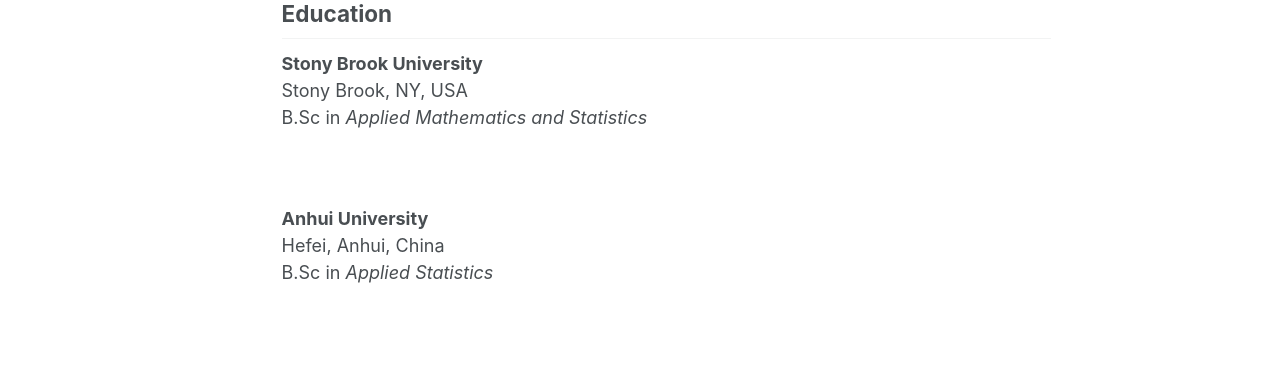
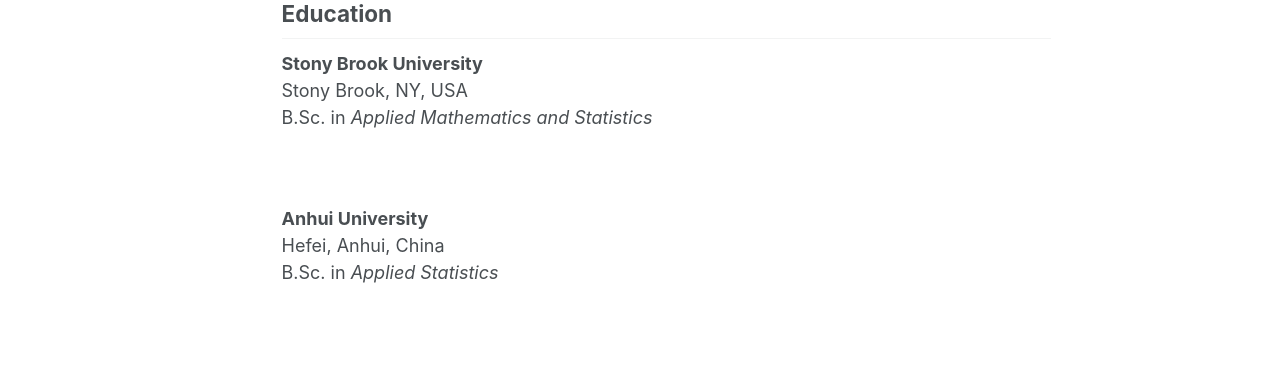
Before and after one commit to feiwang2004/feiwang2004.github.io, a Jekyll site: the page built from _pages/about.md, in a window 1280 px wide and 1269 px high. Shown: the part 352-724 px from the top of the window. Built offline with Jekyll 4.4.1, drawn with Linux system fonts in a browser that asks for light colours.

```diff
--- a/_pages/about.md
+++ b/_pages/about.md
@@ -14,13 +14,13 @@ My name is Fei Wang, which is pronounced as \[feɪ̯ wɑŋ\]. I am currently an
 ## Education
 **Stony Brook University**<br>
 Stony Brook, NY, USA<br>
-B.Sc in *Applied Mathematics and Statistics*
+B.Sc. in *Applied Mathematics and Statistics*
 
 <br>
 
 **Anhui University**<br>
 Hefei, Anhui, China<br>
-B.Sc in *Applied Statistics*
+B.Sc. in *Applied Statistics*
 
 <br>
 
```
